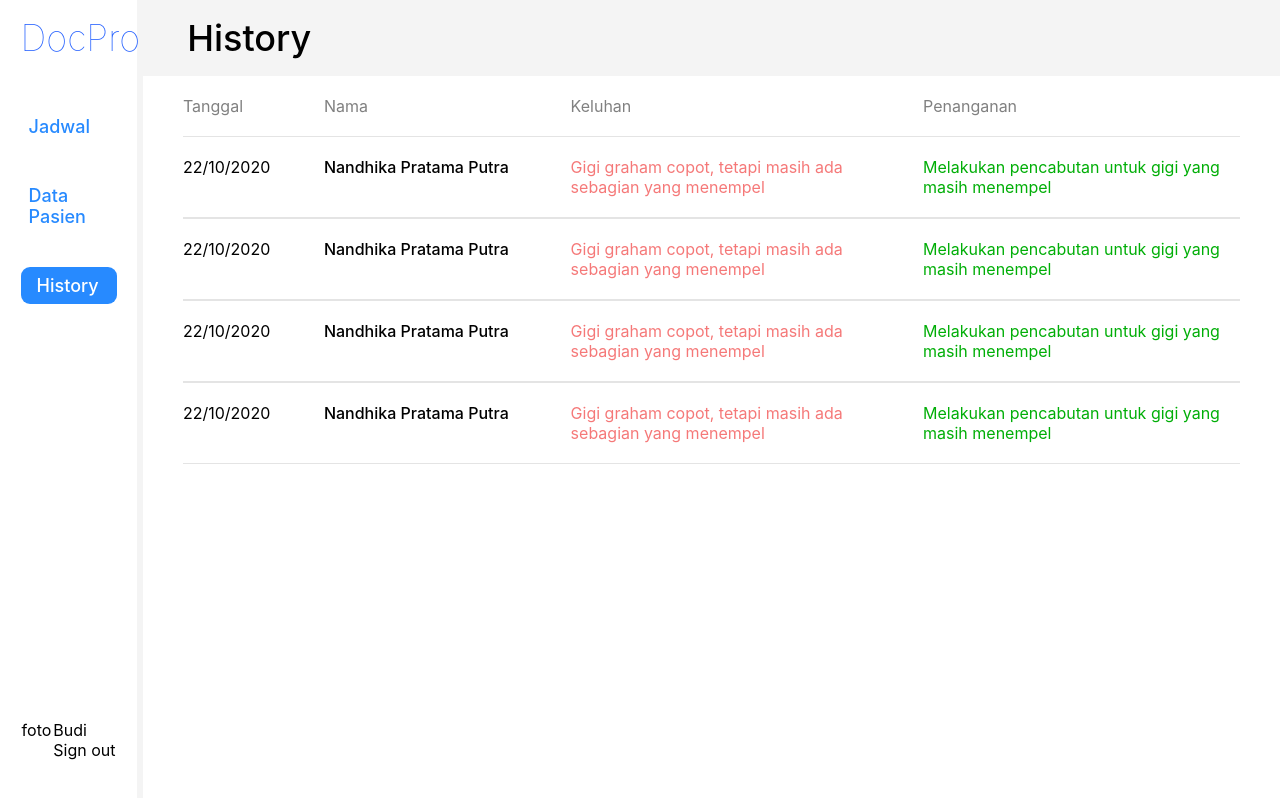
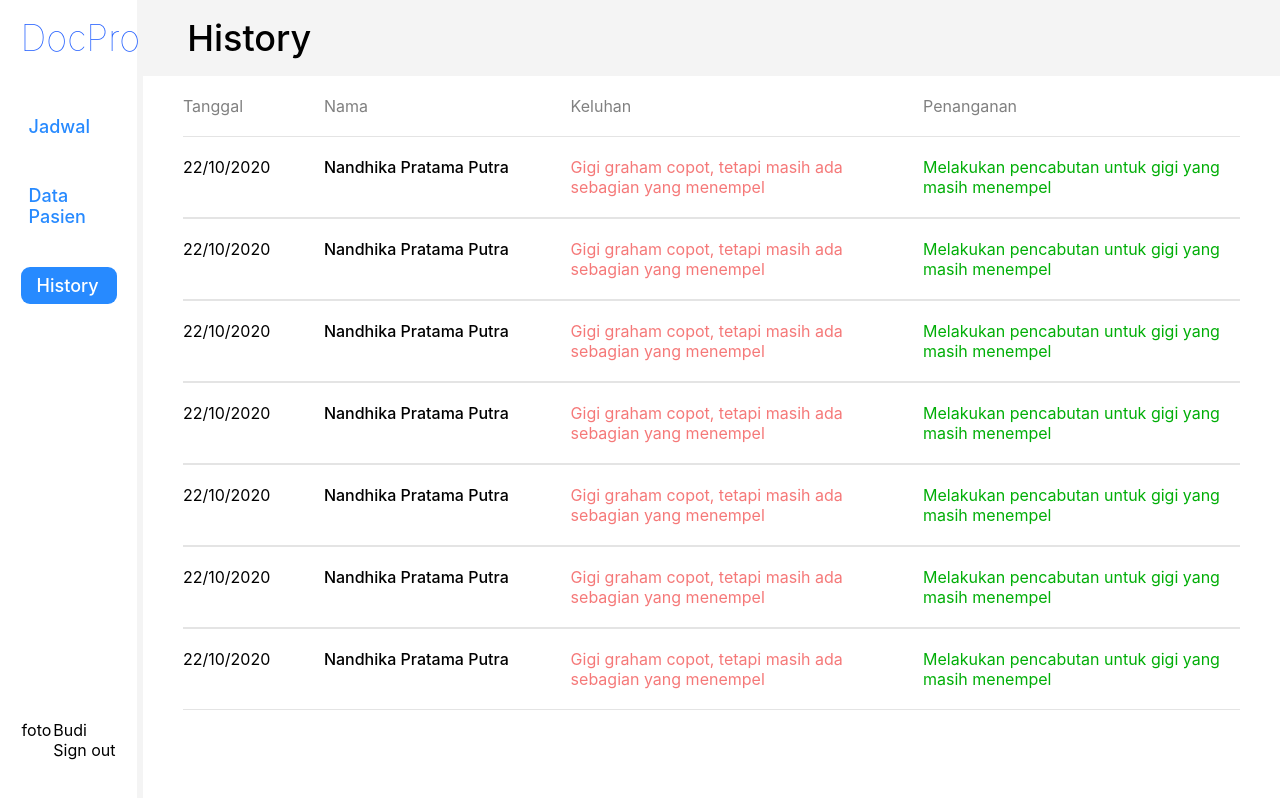
Before and after one commit to Rakhuen/docpro, a React (Create React App) app: page /history in a window 1280 px wide. Shown: the top 798 px of the page. Built offline with nearby package versions, Linux system fonts and the light colour scheme.

Commit message:
map history data

```diff
--- a/src/HistoryPasien.js
+++ b/src/HistoryPasien.js
@@ -1,21 +1,83 @@
-import React from 'react';
-import './HistoryPasien.css';
-import NavigationContainer from './NavigationMenu.js';
+import React from "react";
+import "./HistoryPasien.css";
+import NavigationContainer from "./NavigationMenu.js";
 
+const IsiHistory = (props) => {
+  const {
+    tanggalHistory,
+    namaHistory,
+    keluhanHistory,
+    penangananHistory,
+  } = props;
+  return (
+    <div className="IsiKeterangan">
+      <div className="ItemTanggal">
+        <div className="IsiTanggal"> {tanggalHistory}</div>
+      </div>
+      <div className="ItemNama">
+        <div className="IsiNamaHistory">{namaHistory}</div>
+      </div>
+      <div className="Item">
+        <div className="IsiKeluhanHistory">{keluhanHistory}</div>
+      </div>
+      <div className="Item">
+        <div className="IsiPenangananHistory">{penangananHistory}</div>
+      </div>
+    </div>
+  );
+};
 
 const Isi = () => {
+  const historyData = [
+    {
+      date: "22/10/2020",
+      name: "Nandhika Pratama Putra",
+      concern: "Gigi graham copot, tetapi masih ada sebagian yang menempel",
+      treatment: "Melakukan pencabutan untuk gigi yang masih menempel",
+    },
+    {
+      date: "22/10/2020",
+      name: "Nandhika Pratama Putra",
+      concern: "Gigi graham copot, tetapi masih ada sebagian yang menempel",
+      treatment: "Melakukan pencabutan untuk gigi yang masih menempel",
+    },
+    {
+      date: "22/10/2020",
+      name: "Nandhika Pratama Putra",
+      concern: "Gigi graham copot, tetapi masih ada sebagian yang menempel",
+      treatment: "Melakukan pencabutan untuk gigi yang masih menempel",
+    },
+    {
+      date: "22/10/2020",
+      name: "Nandhika Pratama Putra",
+      concern: "Gigi graham copot, tetapi masih ada sebagian yang menempel",
+      treatment: "Melakukan pencabutan untuk gigi yang masih menempel",
+    },
+    {
+      date: "22/10/2020",
+      name: "Nandhika Pratama Putra",
+      concern: "Gigi graham copot, tetapi masih ada sebagian yang menempel",
+      treatment: "Melakukan pencabutan untuk gigi yang masih menempel",
+    },
+    {
+      date: "22/10/2020",
+      name: "Nandhika Pratama Putra",
+      concern: "Gigi graham copot, tetapi masih ada sebagian yang menempel",
+      treatment: "Melakukan pencabutan untuk gigi yang masih menempel",
+    },
+    {
+      date: "22/10/2020",
+      name: "Nandhika Pratama Putra",
+      concern: "Gigi graham copot, tetapi masih ada sebagian yang menempel",
+      treatment: "Melakukan pencabutan untuk gigi yang masih menempel",
+    },
+  ];
 
-    return(
-
+  return (
     <div className="ContainerLuarHistory">
       <div className="ContainerHeaderHistory">
-
         <div className="Header">History</div>
-
-
-
       </div>
-
 
       <div className="HistoryTable">
         <div className="ketContainer">
@@ -33,98 +95,30 @@ const Isi = () => {
               <div className="PenangananHistory">Penanganan</div>
             </div>
           </div>
-
-
+          {historyData.map((data, index) => (
             <div className="IsiKeteranganContainer">
               <IsiHistory
-                tanggalHistory="22/10/2020"
-                namaHistory="Nandhika Pratama Putra"
-                keluhanHistory="Gigi graham copot, tetapi masih ada sebagian yang menempel"
-                penangananHistory="Melakukan pencabutan untuk gigi yang masih menempel"
-            />
-
-
-        </div>
-
-        <div className="IsiKeteranganContainer">
-        <IsiHistory
-                tanggalHistory="22/10/2020"
-                namaHistory="Nandhika Pratama Putra"
-                keluhanHistory="Gigi graham copot, tetapi masih ada sebagian yang menempel"
-                penangananHistory="Melakukan pencabutan untuk gigi yang masih menempel"
+                key={index}
+                tanggalHistory={data.date}
+                namaHistory={data.name}
+                keluhanHistory={data.concern}
+                penangananHistory={data.treatment}
               />
             </div>
-
-        <div className="IsiKeteranganContainer">
-        <IsiHistory
-                tanggalHistory="22/10/2020"
-                namaHistory="Nandhika Pratama Putra"
-                keluhanHistory="Gigi graham copot, tetapi masih ada sebagian yang menempel"
-                penangananHistory="Melakukan pencabutan untuk gigi yang masih menempel"
-            />
-        </div>
-
-        <div className="IsiKeteranganContainer">
-        <IsiHistory
-                tanggalHistory="22/10/2020"
-                namaHistory="Nandhika Pratama Putra"
-                keluhanHistory="Gigi graham copot, tetapi masih ada sebagian yang menempel"
-                penangananHistory="Melakukan pencabutan untuk gigi yang masih menempel"
-            />
-        </div>
-
-        </div>
-
+          ))}
         </div>
       </div>
-
-
-
-
+    </div>
   );
-
-
-
-
 };
 
-
-  const IsiHistory = props => {
-    const { tanggalHistory, namaHistory, keluhanHistory, penangananHistory} = props;
-    return(
-        <div className="IsiKeterangan">
-        <div className="ItemTanggal">
-    <div className="IsiTanggal"> {tanggalHistory}</div>
-        </div>
-        <div className="ItemNama">
-    <div className="IsiNamaHistory">{namaHistory}</div>
-        </div>
-        <div className="Item">
-    <div className="IsiKeluhanHistory">{keluhanHistory}</div>
-        </div>
-        <div className="Item">
-    <div className="IsiPenangananHistory">{penangananHistory}</div>
-        </div>
-    </div>
-
-    );
-
-  }
-
-
 const HistoryContainer = () => {
-
-    return(
+  return (
     <div className="ContainerUtama">
       <NavigationContainer />
       <Isi />
     </div>
-
-
   );
-
-
-
 };
 
 export default HistoryContainer;
--- a/src/HomePage.js
+++ b/src/HomePage.js
@@ -105,11 +105,7 @@ const Isi = () => {
   };
 
   const NewAppointment = () => {
-    let popupContent = nextForm ? (
-      <AppointmentForm></AppointmentForm>
-    ) : (
-      <PatientForm></PatientForm>
-    );
+    let popupContent = nextForm ? <AppointmentForm /> : <PatientForm />;
 
     return (
       <div className={popupShow ? "backgroundGelap" : "containerHidden"}>
```
Lines whose indentation alone changed are shown as unchanged.
